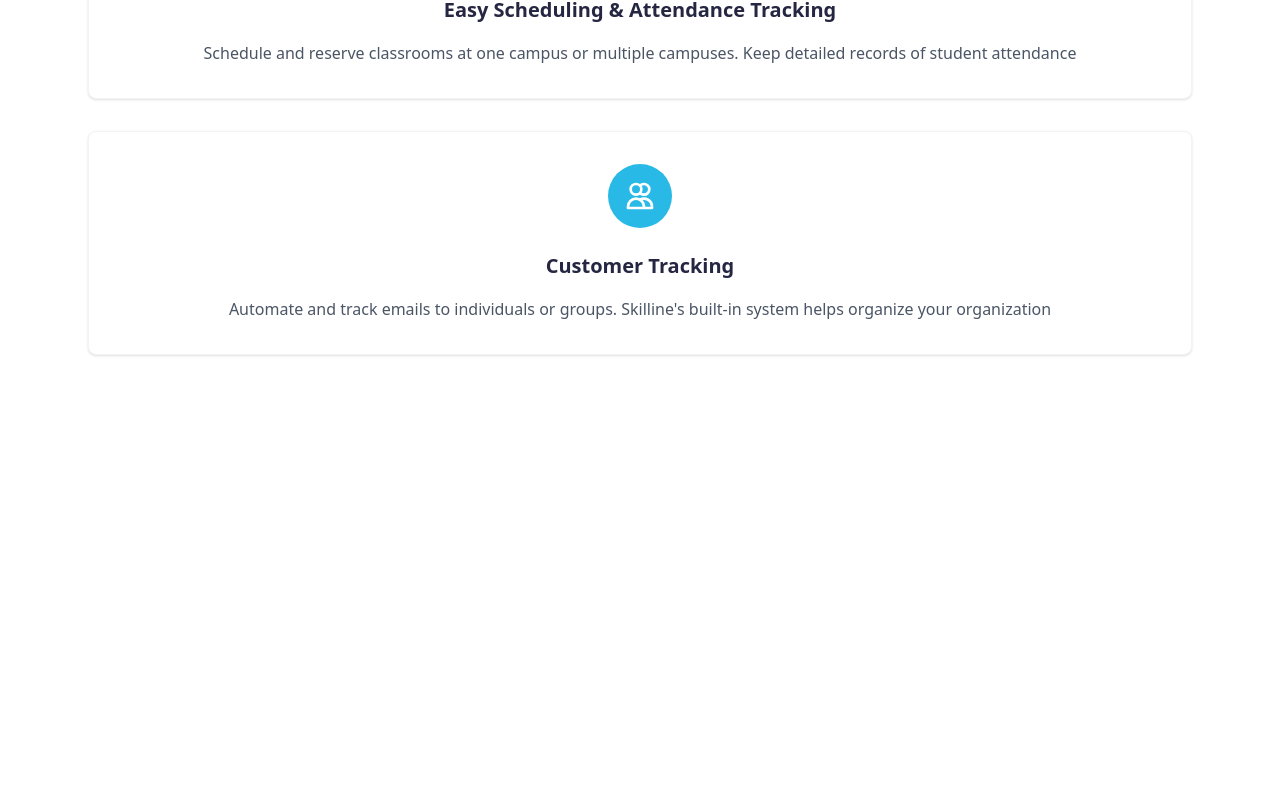
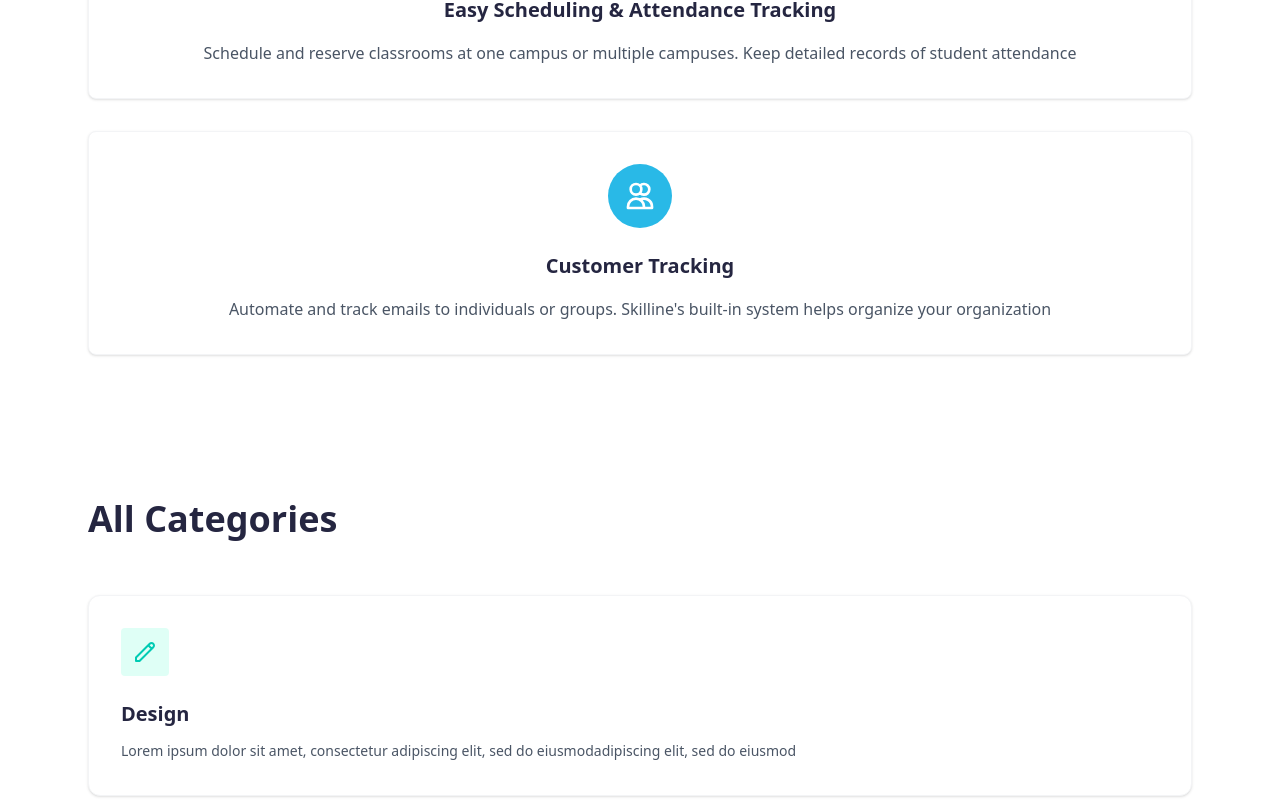
Before and after one commit to Nivin1122/AI_MENTOR, a React (Vite) app in the folder frontend/: page /hero in a window 1280 px wide. Shown: the part 1993-2797 px from the top of the page. Before the commit the page ends 2428 px from the top, so only its background shows below. Built offline with nearby package versions, Linux system fonts and the light colour scheme.

Commit message:
category ui added in home page

```diff
--- /dev/null
+++ b/frontend/src/components/home/CourseCategories.jsx
@@ -0,0 +1,198 @@
+import React, { useEffect, useState, useRef } from 'react';
+
+const CourseCategories = () => {
+  const [isVisible, setIsVisible] = useState(false);
+  const sectionRef = useRef(null);
+
+  useEffect(() => {
+    const observer = new IntersectionObserver(
+      ([entry]) => {
+        if (entry.isIntersecting) {
+          setIsVisible(true);
+          observer.unobserve(sectionRef.current);
+        }
+      },
+      { threshold: 0.1 }
+    );
+
+    if (sectionRef.current) {
+      observer.observe(sectionRef.current);
+    }
+
+    return () => {
+      if (sectionRef.current) {
+        observer.unobserve(sectionRef.current);
+      }
+    };
+  }, []);
+
+  // Course category data
+  const categories = [
+    {
+      id: 1,
+      title: "Design",
+      icon: "brush",
+      bgColor: "#DFFFF6",
+      iconColor: "#00CBB3"
+    },
+    {
+      id: 2,
+      title: "Development",
+      icon: "computer",
+      bgColor: "#E8EAFF",
+      iconColor: "#6A75F8"
+    },
+    {
+      id: 3,
+      title: "Development",
+      icon: "database",
+      bgColor: "#E0F5FF",
+      iconColor: "#29B9E7"
+    },
+    {
+      id: 4,
+      title: "Business",
+      icon: "briefcase",
+      bgColor: "#DFFFF6",
+      iconColor: "#00CBB3"
+    },
+    {
+      id: 5,
+      title: "Marketing",
+      icon: "chart",
+      bgColor: "#FFF1E0",
+      iconColor: "#FFA337"
+    },
+    {
+      id: 6,
+      title: "Photography",
+      icon: "camera",
+      bgColor: "#FFE7E7",
+      iconColor: "#FF5D5D"
+    },
+    {
+      id: 7,
+      title: "Acting",
+      icon: "film",
+      bgColor: "#E9E9EF",
+      iconColor: "#6C6C6C"
+    },
+    {
+      id: 8,
+      title: "Business",
+      icon: "briefcase",
+      bgColor: "#DFFFF6",
+      iconColor: "#00CBB3"
+    }
+  ];
+
+  // Function to render the icon based on the type
+  const renderIcon = (iconType, color) => {
+    switch (iconType) {
+      case 'brush':
+        return (
+          <svg xmlns="http://www.w3.org/2000/svg" className="h-6 w-6" fill="none" viewBox="0 0 24 24" stroke={color}>
+            <path strokeLinecap="round" strokeLinejoin="round" strokeWidth={2} d="M15.232 5.232l3.536 3.536m-2.036-5.036a2.5 2.5 0 113.536 3.536L6.5 21.036H3v-3.572L16.732 3.732z" />
+          </svg>
+        );
+      case 'computer':
+        return (
+          <svg xmlns="http://www.w3.org/2000/svg" className="h-6 w-6" fill="none" viewBox="0 0 24 24" stroke={color}>
+            <path strokeLinecap="round" strokeLinejoin="round" strokeWidth={2} d="M9.75 17L9 20l-1 1h8l-1-1-.75-3M3 13h18M5 17h14a2 2 0 002-2V5a2 2 0 00-2-2H5a2 2 0 00-2 2v10a2 2 0 002 2z" />
+          </svg>
+        );
+      case 'database':
+        return (
+          <svg xmlns="http://www.w3.org/2000/svg" className="h-6 w-6" fill="none" viewBox="0 0 24 24" stroke={color}>
+            <path strokeLinecap="round" strokeLinejoin="round" strokeWidth={2} d="M4 7v10c0 2.21 3.582 4 8 4s8-1.79 8-4V7M4 7c0 2.21 3.582 4 8 4s8-1.79 8-4M4 7c0-2.21 3.582-4 8-4s8 1.79 8 4m0 5c0 2.21-3.582 4-8 4s-8-1.79-8-4" />
+          </svg>
+        );
+      case 'briefcase':
+        return (
+          <svg xmlns="http://www.w3.org/2000/svg" className="h-6 w-6" fill="none" viewBox="0 0 24 24" stroke={color}>
+            <path strokeLinecap="round" strokeLinejoin="round" strokeWidth={2} d="M21 13.255A23.931 23.931 0 0112 15c-3.183 0-6.22-.62-9-1.745M16 6V4a2 2 0 00-2-2h-4a2 2 0 00-2 2v2m4 6h.01M5 20h14a2 2 0 002-2V8a2 2 0 00-2-2H5a2 2 0 00-2 2v10a2 2 0 002 2z" />
+          </svg>
+        );
+      case 'chart':
+        return (
+          <svg xmlns="http://www.w3.org/2000/svg" className="h-6 w-6" fill="none" viewBox="0 0 24 24" stroke={color}>
+            <path strokeLinecap="round" strokeLinejoin="round" strokeWidth={2} d="M9 19v-6a2 2 0 00-2-2H5a2 2 0 00-2 2v6a2 2 0 002 2h2a2 2 0 002-2zm0 0V9a2 2 0 012-2h2a2 2 0 012 2v10m-6 0a2 2 0 002 2h2a2 2 0 002-2m0 0V5a2 2 0 012-2h2a2 2 0 012 2v14a2 2 0 01-2 2h-2a2 2 0 01-2-2z" />
+          </svg>
+        );
+      case 'camera':
+        return (
+          <svg xmlns="http://www.w3.org/2000/svg" className="h-6 w-6" fill="none" viewBox="0 0 24 24" stroke={color}>
+            <path strokeLinecap="round" strokeLinejoin="round" strokeWidth={2} d="M3 9a2 2 0 012-2h.93a2 2 0 001.664-.89l.812-1.22A2 2 0 0110.07 4h3.86a2 2 0 011.664.89l.812 1.22A2 2 0 0018.07 7H19a2 2 0 012 2v9a2 2 0 01-2 2H5a2 2 0 01-2-2V9z" />
+            <path strokeLinecap="round" strokeLinejoin="round" strokeWidth={2} d="M15 13a3 3 0 11-6 0 3 3 0 016 0z" />
+          </svg>
+        );
+      case 'film':
+        return (
+          <svg xmlns="http://www.w3.org/2000/svg" className="h-6 w-6" fill="none" viewBox="0 0 24 24" stroke={color}>
+            <path strokeLinecap="round" strokeLinejoin="round" strokeWidth={2} d="M7 4v16M17 4v16M3 8h4m10 0h4M3 12h18M3 16h4m10 0h4M4 20h16a1 1 0 001-1V5a1 1 0 00-1-1H4a1 1 0 00-1 1v14a1 1 0 001 1z" />
+          </svg>
+        );
+      default:
+        return (
+          <svg xmlns="http://www.w3.org/2000/svg" className="h-6 w-6" fill="none" viewBox="0 0 24 24" stroke={color}>
+            <path strokeLinecap="round" strokeLinejoin="round" strokeWidth={2} d="M12 6v6m0 0v6m0-6h6m-6 0H6" />
+          </svg>
+        );
+    }
+  };
+
+  return (
+    <div className="py-16 bg-white">
+      <div className="max-w-6xl mx-auto px-6">
+        <div
+          className={`mb-14 transition-all duration-700 ${
+            isVisible ? 'opacity-100 translate-y-0' : 'opacity-0 translate-y-8'
+          }`}
+        >
+          <h2 className="text-3xl md:text-4xl font-bold text-[#252641] mb-4">
+            All Categories
+          </h2>
+        </div>
+
+        <div
+          ref={sectionRef}
+          className="grid grid-cols-1 md:grid-cols-2 lg:grid-cols-4 gap-6"
+        >
+          {categories.map((category, index) => (
+            <div
+              key={category.id}
+              className={`bg-white rounded-xl shadow-sm border border-gray-100 p-8 transition-all duration-500
+                ${isVisible ? 'opacity-100 translate-y-0' : 'opacity-0 translate-y-12'}
+                cursor-pointer hover:shadow-lg hover:-translate-y-2 group`}
+              style={{
+                transitionDelay: `${index * 100}ms`,
+              }}
+            >
+              {/* Icon */}
+              <div
+                className="w-12 h-12 rounded flex items-center justify-center mb-6 transition-transform duration-300 group-hover:scale-110"
+                style={{ backgroundColor: category.bgColor }}
+              >
+                <div className="transition-transform duration-300 group-hover:rotate-12">
+                  {renderIcon(category.icon, category.iconColor)}
+                </div>
+              </div>
+
+              {/* Title */}
+              <h3 className="text-xl font-bold text-[#252641] mb-3 transition-colors duration-300 group-hover:text-[#4DC1B8]">
+                {category.title}
+              </h3>
+
+              {/* Description - Lorem ipsum */}
+              <p className="text-gray-600 text-sm leading-relaxed">
+                Lorem ipsum dolor sit amet, consectetur adipiscing elit, sed do eiusmodadipiscing elit, sed do eiusmod
+              </p>
+            </div>
+          ))}
+        </div>
+      </div>
+    </div>
+  );
+};
+
+export default CourseCategories;
--- a/frontend/src/components/home/Hero.jsx
+++ b/frontend/src/components/home/Hero.jsx
@@ -3,6 +3,7 @@ import { Link } from 'react-router-dom';
 import Navbar from '../navbar/Navbar';
 import SuccessMetrics from './SuccessMetrics';
 import CloudFeatures from './CloudFeatures';
+import CourseCategories from './CourseCategories';
 
 const Hero = () => {
   return (
@@ -138,6 +139,7 @@ const Hero = () => {
 
     <SuccessMetrics />
     <CloudFeatures />
+    <CourseCategories />
     </div>
 
   );
```
